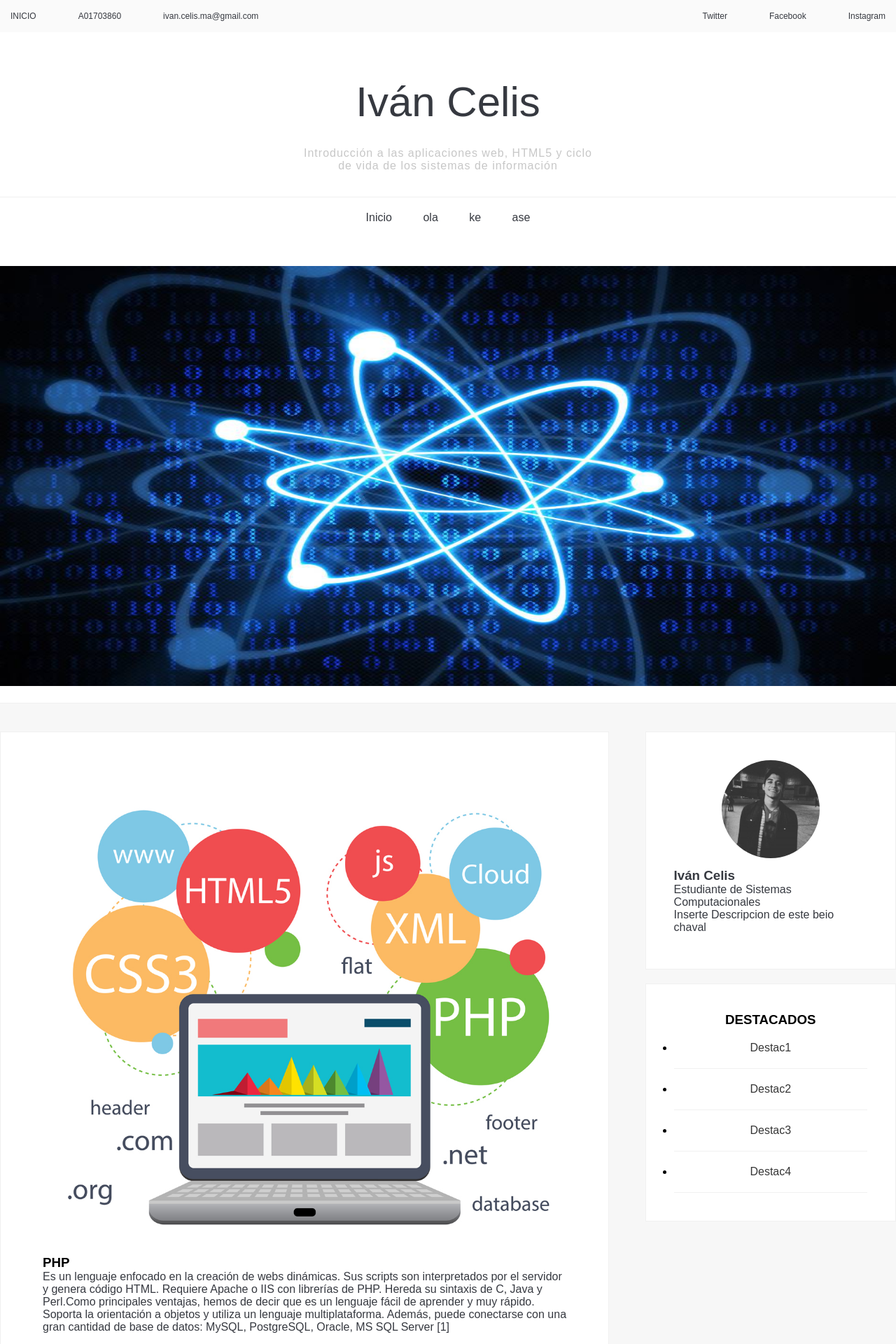
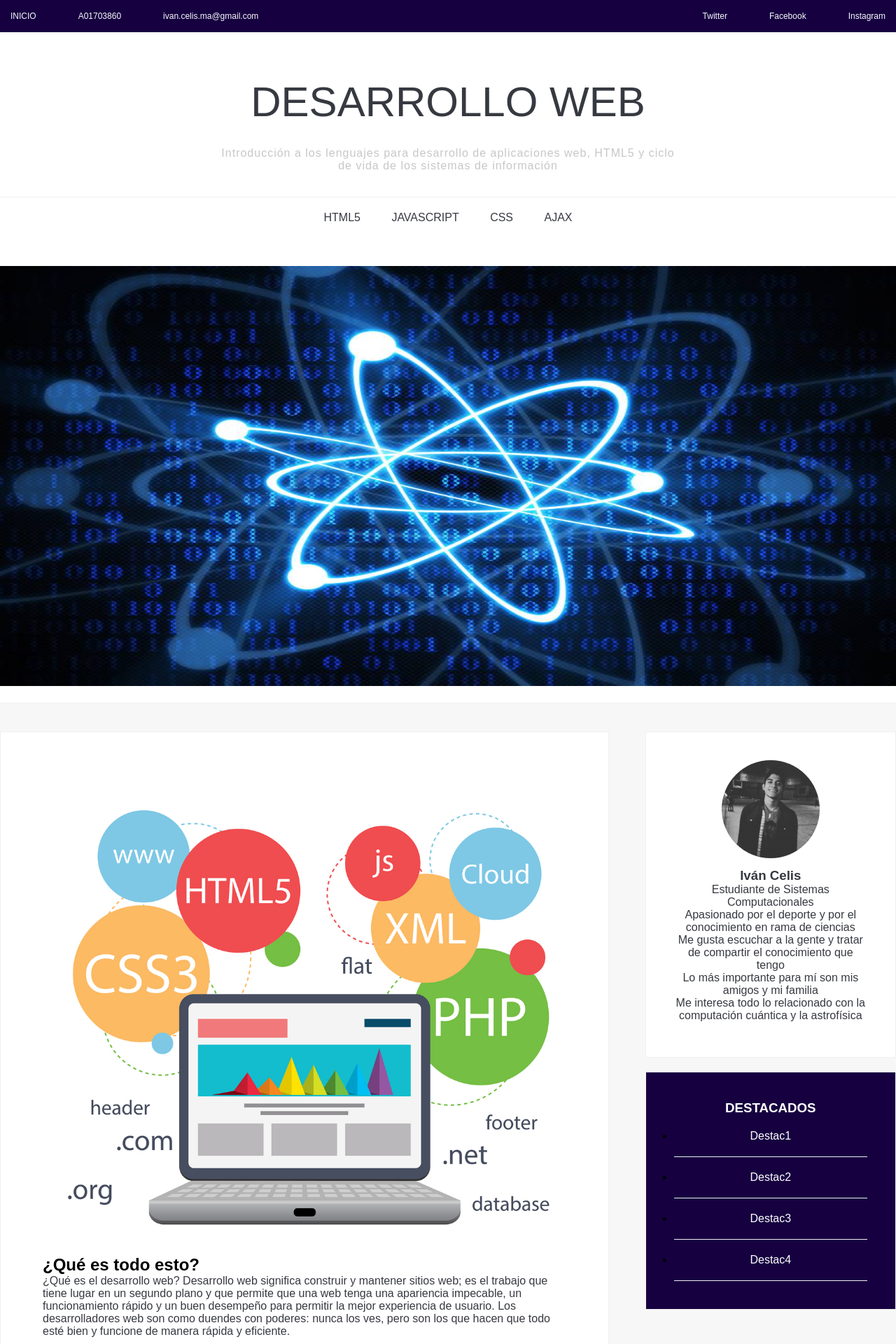
Before and after one commit to CelisIvan/CelisDaw, a PHP site: page / in a window 1280 px wide. Shown: the top 1920 px of the page at 70% size. Run offline with PHP 8.4, Linux system fonts and the light colour scheme.

Commit message:
Modificar css y un poco de información. Aún queda informal

```diff
--- a/lab1/css/styles.css
+++ b/lab1/css/styles.css
@@ -25,7 +25,7 @@ header .topheader{
   font-size: 12px;
   padding: 6px 0;
   /*border-bottom: 1px solid #f00000;*/
-  background: #fafafa;
+  background:#160040;
   overflow: hidden;
 }
 .aside{
@@ -43,7 +43,7 @@ header .topheader .container .menu ul li{
 }
 header .topheader .container .menu ul li a{
   text-decoration: none;
-  color: #363940;
+  color: #f9fafd;
   padding: 10px 15px;
   display: inline-block;
 }
@@ -62,7 +62,7 @@ header .topheader .container .Redes ul li{
 }
 header .topheader .container .Redes ul li a{
   text-decoration: none;
-  color: #363940;
+  color: #f9fafd;
   padding: 10px 15px;
   display: inline-block;
 }
@@ -193,36 +193,50 @@ header .topheader .container .Redes ul li a:hover{
   background: #7d7d7d;
   color: #fff;
 }
-.aside .widget{
+.aside{
+  /*position: fixed;*/
+  overflow: hidden;
+}
+.aside .widget1{
   background: #fff;
   padding: 40px;
   margin-bottom: 20px;
   border: 1px solid #f0f0f0;
 }
-.aside .widget .autorio .photo{
+.aside .widget2{
+  background:#160040;
+  padding: 40px;
+  margin-bottom: 20px;
+  border: 1px solid #f0f0f0;
+}
+.aside .widget1 .autorio .photo{
   text-align: center;
   margin-bottom: 10px;
 }
-.aside .widget .autorio .photo img{
+.aside .widget1 .autorio .photo img{
   border-radius: 50%;
 }
-.aside .widget .autorio .datos{
+.aside .widget1 .autorio .datos{
   color:#363940;
   font-size: 16px;
   margin-bottom: 10px;
-}
-.aside .widget .destacados{
   text-align: center;
 }
-.aside .widget .destacados ul li a{
-  color: #363636;
+.aside .widget2 .destacados{
+  text-align: center;
+}
+.aside .widget2 .destacados h3{
+  color: #fff;
+}
+.aside .widget2 .destacados ul li a{
+  color: #fff;
   font-size: 16px;
   display: block;
   padding: 20px 0;
   border-bottom: 1px solid #f0f0f0;
   text-decoration: none;
 }
-.aside .widget .destacados ul li a:hover{
+.aside .widget2 .destacados ul li a:hover{
   text-decoration: underline;
   color: #8b919C;
 }
@@ -235,11 +249,12 @@ header .topheader .container .Redes ul li a:hover{
   padding: 60px;
   border: 1px solid #f0f0f0;
   margin-bottom: 20px;
+  font-size: 11px;
 }
 footer{
-  background: #fff;
+  background:#160040;
   padding: 40px;
   border: 1px solid #f0f0f0;
   text-align: center;
-  color: #9c9c9c;
+  color: #fff;
 }
--- a/lab1/index.html
+++ b/lab1/index.html
@@ -17,7 +17,6 @@
 						<li> <a href="#"> ivan.celis.ma@gmail.com</li>
 					</ul>
 				</div>
-
 				<div class="Redes">
 					<ul>
 						<li> <a href="https://www.instagram.com/ivancelis73/"> Instagram </li>
@@ -25,26 +24,24 @@
 						<li> <a href="https://twitter.com/celis_maiv"> Twitter</li>
 					</ul>
 				</div>
-
 			</div>
 		</div>
 		<div class="titulo-pag">
 			<div class="container">
-				<h1><a href="#">Iván Celis</a></h1>
-				<p class="subtitle"> Introducción a las aplicaciones web, HTML5 y ciclo </br>de vida de los sistemas de información </p>
+				<h1><a href="#">DESARROLLO WEB</a></h1>
+				<p class="subtitle"> Introducción a los lenguajes para desarrollo de aplicaciones web, HTML5 y ciclo </br>de vida de los sistemas de información </p>
 			</div>
 		</div>
 		<div class="menu-principal">
 			<div class="container">
 				<ul>
-					<li><a href="#"> Inicio</a></li>
-					<li><a href="#"> ola</a></li>
-					<li><a href="#"> ke</a></li>
-					<li><a href="#"> ase</a></li>
+					<li><a href="https://www.w3schools.com/html/html5_intro.asp"> HTML5</a></li>
+					<li><a href="https://www.javascript.com/"> JAVASCRIPT</a></li>
+					<li><a href="https://developer.mozilla.org/es/docs/Web/CSS/CSS3"> CSS</a></li>
+					<li><a href="https://www.w3schools.com/xml/ajax_intro.asp"> AJAX</a></li>
 				</ul>
 			</div>
 		</div>
-
 	</header>
 	<div class="main">
 		<div class="banner">
@@ -54,7 +51,6 @@
 				</div>
 			</div>
 		</div>
-
 		<div class="blog">
 			<div class="container">
 				<div class="content">
@@ -64,6 +60,13 @@
 						<p class="category"></p>
 						<img src="img/aplicacion-web.jpg" alt="algoporahi">
 						<div class="text-inside">
+							<h2>¿Qué es todo esto?</h2>
+							<p>¿Qué es el desarrollo web?
+									Desarrollo web significa construir y mantener sitios web; es el trabajo que tiene lugar en un segundo plano y que permite que
+									 una web tenga una apariencia impecable, un funcionamiento rápido y un buen desempeño para permitir la mejor experiencia de
+									 usuario. Los desarrolladores web son como duendes con poderes: nunca los ves, pero son los que hacen que todo esté bien y
+									 funcione de manera rápida y eficiente.</p>
+									 <hr>
 							<h3>PHP</h3>
 							<p>Es un lenguaje enfocado en la creación de webs dinámicas. Sus scripts son interpretados por el servidor y genera código HTML.
 								 Requiere Apache o IIS con librerías de PHP. Hereda su sintaxis de C, Java y Perl.Como principales ventajas, hemos de decir que
@@ -75,11 +78,9 @@
 								destacar que es un lenguaje de scripting seguro y fiable, cuyos scripts tienen capacidades limitadas, debido a la seguridad.[1]</p>
 						 </div>
 						<div class="button">
-							<a href="#">Aprende más</a>
+							<a href="#">Botón de adorno</a>
 						</div>
 					</div>
-
-
 					<div class="articulo">
 						<p class="parraf"></p>
 						<h3 class="titleart"></h3>
@@ -98,7 +99,7 @@
 							<h4>HEAD</h4>
 							<p>Es idéntido a GET, pero el servidor no devuelve el contenido en el HTTP response. [3]</p>
 							<p>Cuando se quieren mandar datos como contraseñas se usa el metodo post puesto que van de alguna forma encriptadas
-								Si se quiere acceder a una pagina por medio del url se usa el metodo  connect ya que se accede de forma de tunel
+								Si se quiere acceder a una pagina por medio del url se usa el metodo get ya que pide información pública al servidor
 							</p>
 							<h3>CODIGOS DE ESTADO HTTP</h3>
 							<p>Si algun dia un servidor regresa el codigo 200, no hay problema pues es un estado de ok</p>
@@ -133,18 +134,17 @@
 								<li>Puebas</li>
 								<li>Implementación y mantenimiento[5]</li>
 							</ol>
-							<strong>Ciclo de Desarrollo</strong>
+							<strong></strong>
 							<ol>
 
 							</ol>
 						<div class="button">
-							<a href="#">holi</a>
+							<a href="#">Volver al inicio</a>
 						</div>
 					</div>
-
 				</div>
 				<div class="aside">
-					<div class="widget">
+					<div class="widget1">
 						<div class="autorio">
 							<div class= "photo">
 								<img src="img/io.png" alt="foto de Ivan Celis" width="140" height="140">
@@ -152,11 +152,14 @@
 							<div class="datos">
 								<h3>Iván Celis</h3>
 								<p>Estudiante de Sistemas Computacionales</p>
-								<p>Inserte Descripcion de este beio chaval</p>
+								<p>Apasionado por el deporte y por el conocimiento en rama de ciencias</p>
+								<p>Me gusta escuchar a la gente y tratar de compartir el conocimiento que tengo</p>
+								<p>Lo más importante para mí son mis amigos y mi familia</p>
+								<p>Me interesa todo lo relacionado con la computación cuántica y la astrofísica</p>
 							</div>
 						</div>
 					</div>
-						<div class="widget">
+						<div class="widget2">
 							<div class="destacados">
 								<h3>DESTACADOS</h3>
 									<ul>
@@ -173,8 +176,8 @@
 						<div class="contenifu">
 								<h2>FUENTES:</h2>
 								<ul>
-									<li>[1]     Hosting, piensaSolutions (2019) https://www.piensasolutions.com/blog/principales-lenguajes-programacion-web/</li>
-									<li>[2]   Andrew Hart, codigoespagueti (2014) https://codigoespagueti.com/noticias/internet/diferencia-internet-web/</li>
+									<li>[1] Hosting, piensaSolutions (2019) https://www.piensasolutions.com/blog/principales-lenguajes-programacion-web/</li>
+									<li>[2] Andrew Hart, codigoespagueti (2014) https://codigoespagueti.com/noticias/internet/diferencia-internet-web/</li>
 									<li>[3] Diego Lazaro, Diego (2018) https://diego.com.es/metodos-http</li>
 									<li>[4] Wikipedia (2019) https://es.wikipedia.org/wiki/Anexo:C%C3%B3digos_de_estado_HTTP</li>
 									<li>[5] Sergio Lujan BlogUA (2011) https://blogs.ua.es/pi/2011/01/17/%C2%BFcuales-son-las-diferencias-entre-html4-xhtml-1-0-y-html5/</li>
```
